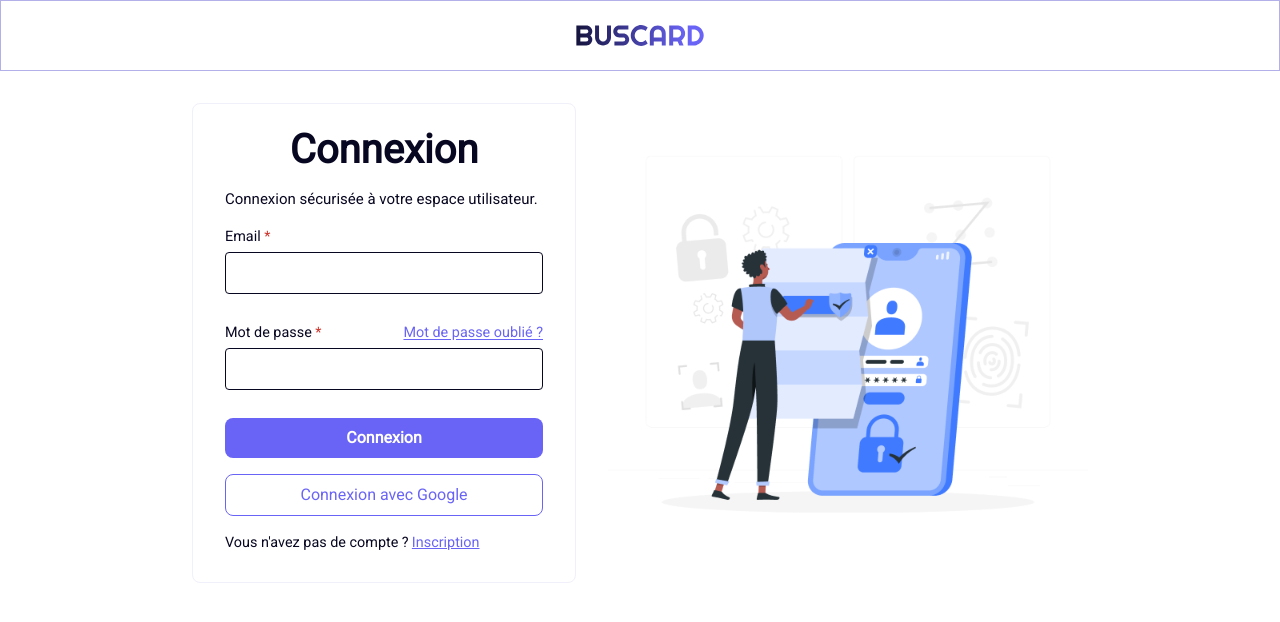
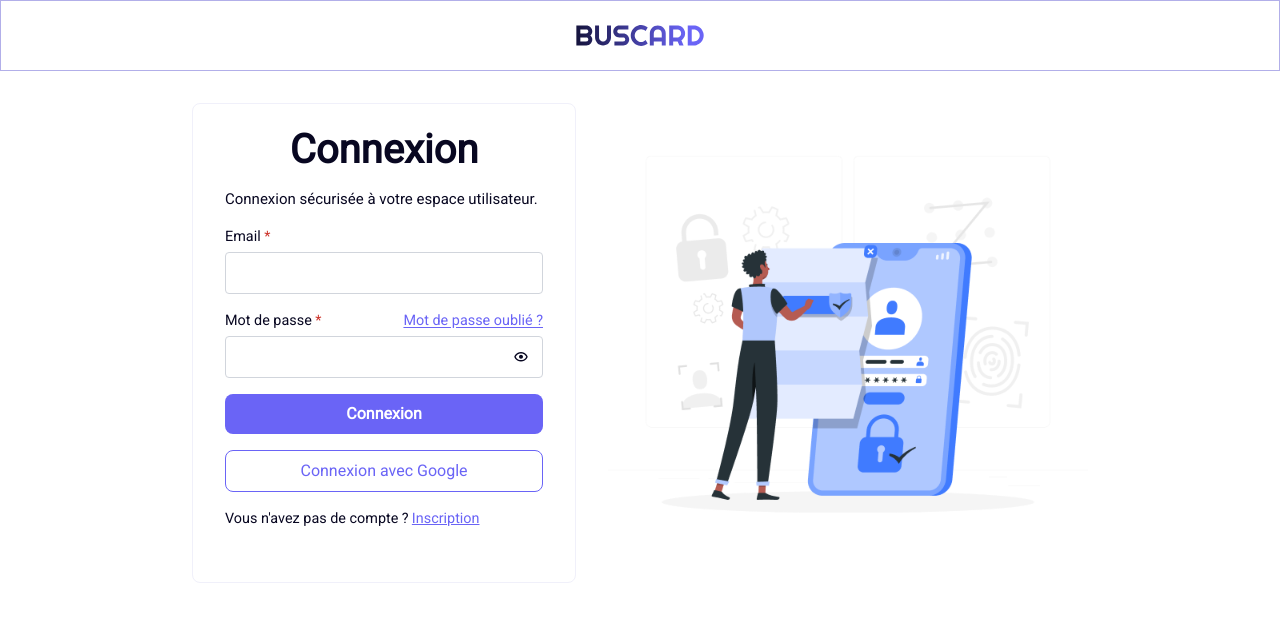
Before and after one commit to Valeryio/uniq_link_gen, a React (Vite) app in the folder frontend/: page /login in a window 1280 px wide. Shown: the top 622 px of the page. Built offline with nearby package versions, Linux system fonts and the light colour scheme.

Commit message:
Update the hide and show button

```diff
--- a/frontend/src/components/ui/input.jsx
+++ b/frontend/src/components/ui/input.jsx
@@ -1,3 +1,4 @@
+
 import { useState } from "react";
 import { Link } from "react-router";
 
@@ -8,15 +9,28 @@ const FormInput = ({
 	value,
 	onChange,
 	validated,
-	type="text",
+	inputType,
 	errorMessage,
 	required=false,
+	placeholder="",
 	extralabel="",
 }) => {
 
 	let borderStyle = "";
+	const [updatedType, setUpdatedType] = useState(inputType);
 
-	if (!validated) {
+	const handleShow = () => {
+
+		if (updatedType === "text") {
+			setUpdatedType("password");
+		} else {
+			setUpdatedType("text");
+		}
+	}
+
+	if (validated === null) {
+		borderStyle = "border-gray-300";
+	} else if (validated === false) {
 		borderStyle = "hover:border-red-400 hover:outline hover:outline-red-400";
 	} else {
 		borderStyle = "border-green-400 hover:outline outline-green-400";
@@ -29,16 +43,28 @@ const FormInput = ({
 					{label}
 					{required && <span className="text-primary-red"> * </span>}
 				</label>
-				<Link>
+				{ extralabel && <Link>
 					<p className="text-[.9rem] font-regular text-primary-purple underline underline-offset-2" >
 						{extralabel}
 					</p>
-				</Link>
+				</Link>}
 			</div>
-			<input type={type} name={name} id={name} value={value} required={required} onChange={onChange}
-			className={`border ${borderStyle} px-[.8rem] py-[.5rem] w-full rounded-[.25rem]`} />
-			<p className="text-input-error mt-[.5rem] text-red-400"
-			>{errorMessage}</p>
+
+			<div className={`flex border red ${borderStyle} rounded-[.25rem] px-[.8rem] py-[.5rem]`}>
+				<input type={updatedType} name={name} id={name} value={value} required={required} onChange={onChange}
+				placeholder={placeholder} className={`outline-none  w-full`} />
+
+				{
+					name === "password" ?
+						updatedType === "password" ?
+							<img src="./icons/show.svg" onClick={handleShow} className="w-[1rem]" alt="" />
+						: <img src="./icons/hide.svg" onClick={handleShow} className="w-[1rem]" alt="" />
+					: null
+				}
+			</div>
+
+			{ validated === false && <p className="text-input-error mt-[.5rem] text-red-400"
+			>{errorMessage}</p>}
 		</div>
 	)
 };
--- a/frontend/src/pages/login.jsx
+++ b/frontend/src/pages/login.jsx
@@ -52,8 +52,8 @@ const Login = () => {
 	});
 
 	const [validated, setValidated] = useState({
-		email: false,
-		password: false
+		email: null,
+		password: null
 	});
 
 	const [formData, setFormData] = useState({
@@ -66,6 +66,7 @@ const Login = () => {
 		const inputValidator = inputValidators.filter((validator) =>
 			validator.type === e.target.type)[0];
 
+		console.log("The validator : ", e.target.type, e.target, inputValidator)
 
 		setFormData({
 			...formData,
@@ -140,10 +141,10 @@ const Login = () => {
 						</p>
 					</div>
 
-					<FormInput type="email" label="Email" required={true} name="email" validated={validated.email}
+					<FormInput inputType="email" label="Email" required={true} name="email" validated={validated.email}
 					onChange={handleChange} errorMessage={errorMessage.email} value={formData.email} extralabel="" />
 
-					<FormInput type="password"  label="Mot de passe" required={true} name="password" validated={validated.password}
+					<FormInput inputType="password"  label="Mot de passe" required={true} name="password" validated={validated.password}
 					value={formData.password} extralabel="Mot de passe oublié ?" errorMessage={errorMessage.password}
 					onChange={handleChange}/>
 
```
Also changed, not shown: frontend/public/icons/hide.svg (added), frontend/public/icons/show.svg (added).
